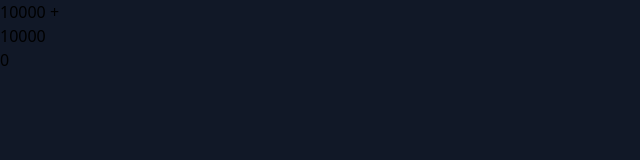
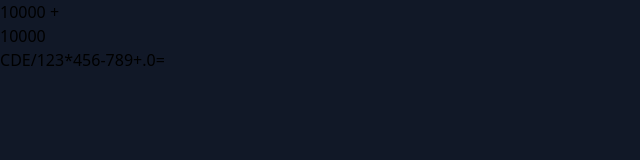
Before and after one commit to al-imam/calculator, a React (Vite) app: page / in a window 1280 px wide. Shown: the top 160 px of the page, without its empty margins (0-640 px from the left). Built offline with nearby package versions, Linux system fonts and the light colour scheme.

Commit message:
create full calculator markup

```diff
--- a/src/App.tsx
+++ b/src/App.tsx
@@ -7,7 +7,24 @@ function App() {
         <p>10000 + {/* demo text */}</p>
         <p>10000 {/* demo text */}</p>
       </section>
+      <Button click={() => {}} value="C" />
+      <Button click={() => {}} value="DE" />
+      <Button click={() => {}} value="/" />
+      <Button click={() => {}} value="1" />
+      <Button click={() => {}} value="2" />
+      <Button click={() => {}} value="3" />
+      <Button click={() => {}} value="*" />
+      <Button click={() => {}} value="4" />
+      <Button click={() => {}} value="5" />
+      <Button click={() => {}} value="6" />
+      <Button click={() => {}} value="-" />
+      <Button click={() => {}} value="7" />
+      <Button click={() => {}} value="8" />
+      <Button click={() => {}} value="9" />
+      <Button click={() => {}} value="+" />
+      <Button click={() => {}} value="." />
       <Button click={() => {}} value="0" />
+      <Button click={() => {}} value="=" />
     </main>
   );
 }
```
